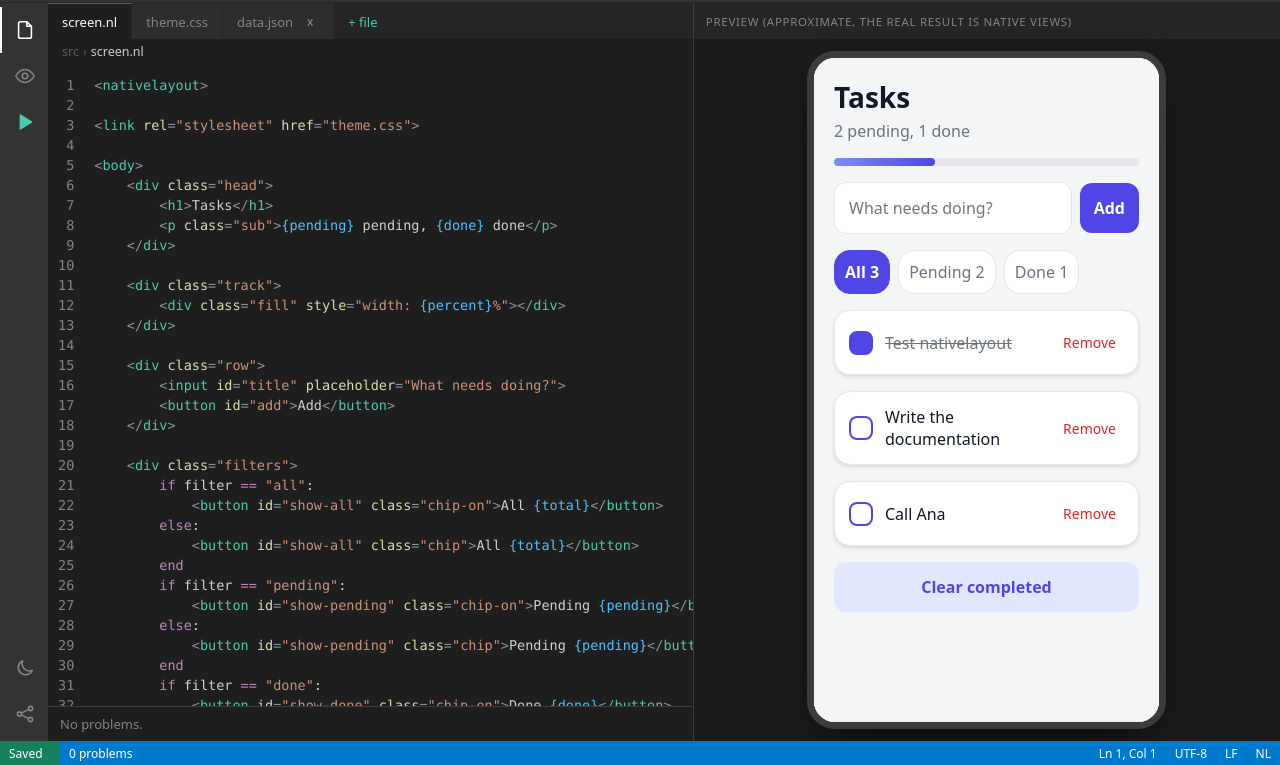
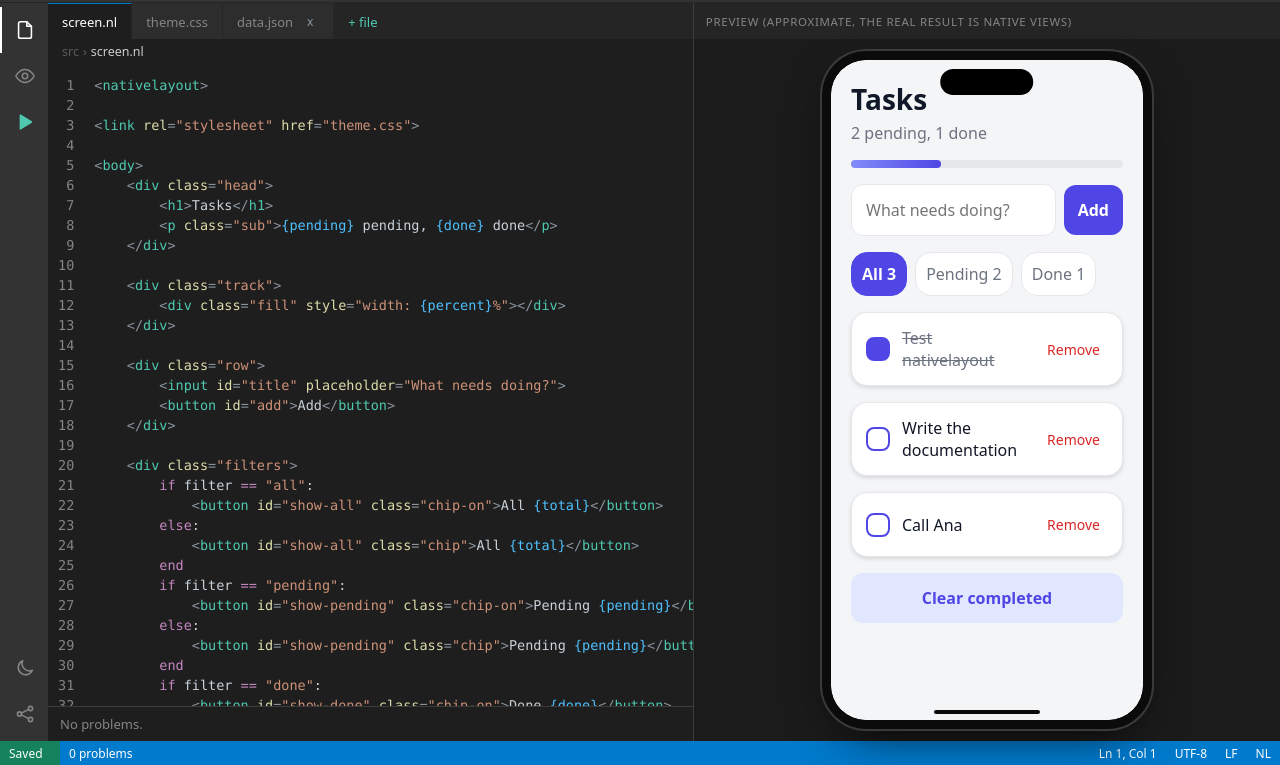
Before and after one commit to adilson889/nativelayoutPad, a plain HTML site: page index.html in a window 1280 px wide. Shown: the part 35-800 px from the top of the page. Drawn offline with Linux system fonts and the light colour scheme; no server answers; files whose address does not match are found by name.

Commit message:
Atualizar o ide.css

```diff
--- a/pad/ide.css
+++ b/pad/ide.css
@@ -51,7 +51,11 @@ textarea::selection{background:rgba(38,79,120,.8)}
 /* previa */
 .pv{background:#1b1b1b}
 .pvh{color:var(--mut);font-size:11.5px;text-transform:uppercase;letter-spacing:.06em;padding:0 12px;height:36px;background:var(--side)}
-.phone{border:7px solid #3c3c3c;border-radius:28px;box-shadow:0 18px 50px -20px #000}
+.phone{position:relative;aspect-ratio:9/18.5;border:9px solid #0b0b0c;border-radius:44px;background:#000;box-shadow:0 0 0 2px #3a3a3c,0 18px 50px -20px #000}
+.phone iframe{border-radius:35px}
+/* iPhone: ilha dinamica (buraco no centro) e barra inicial */
+.phone::before{content:"";position:absolute;top:9px;left:50%;transform:translateX(-50%);width:30%;height:4.2%;min-height:14px;max-height:26px;background:#000;border-radius:999px;z-index:3;pointer-events:none}
+.phone::after{content:"";position:absolute;bottom:6px;left:50%;transform:translateX(-50%);width:34%;height:4px;background:#fff;mix-blend-mode:difference;border-radius:4px;z-index:3;pointer-events:none}
 /* barra de estado */
 .status{flex:none;display:flex;align-items:center;height:24px;background:var(--acc);color:#fff;font-size:12px;overflow:hidden;white-space:nowrap}
 .si{padding:0 9px;height:100%;display:flex;align-items:center}
```
